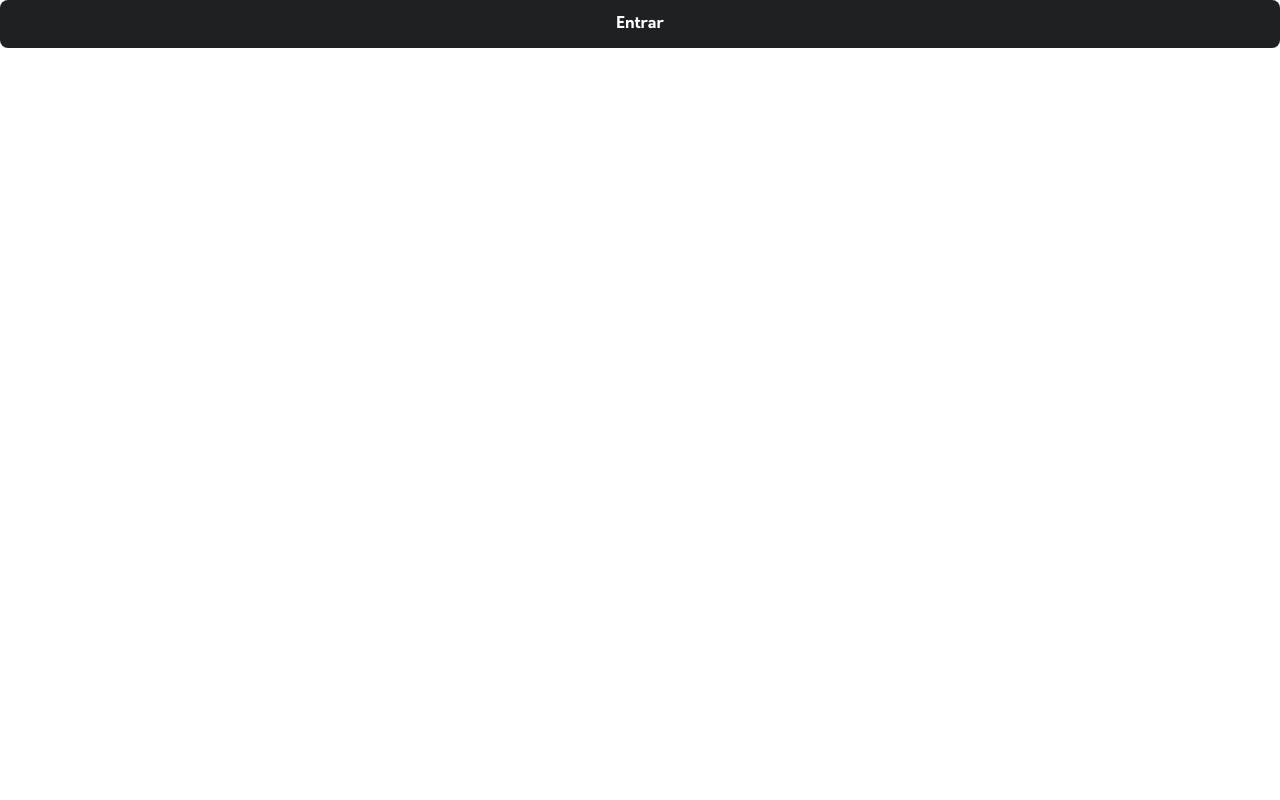
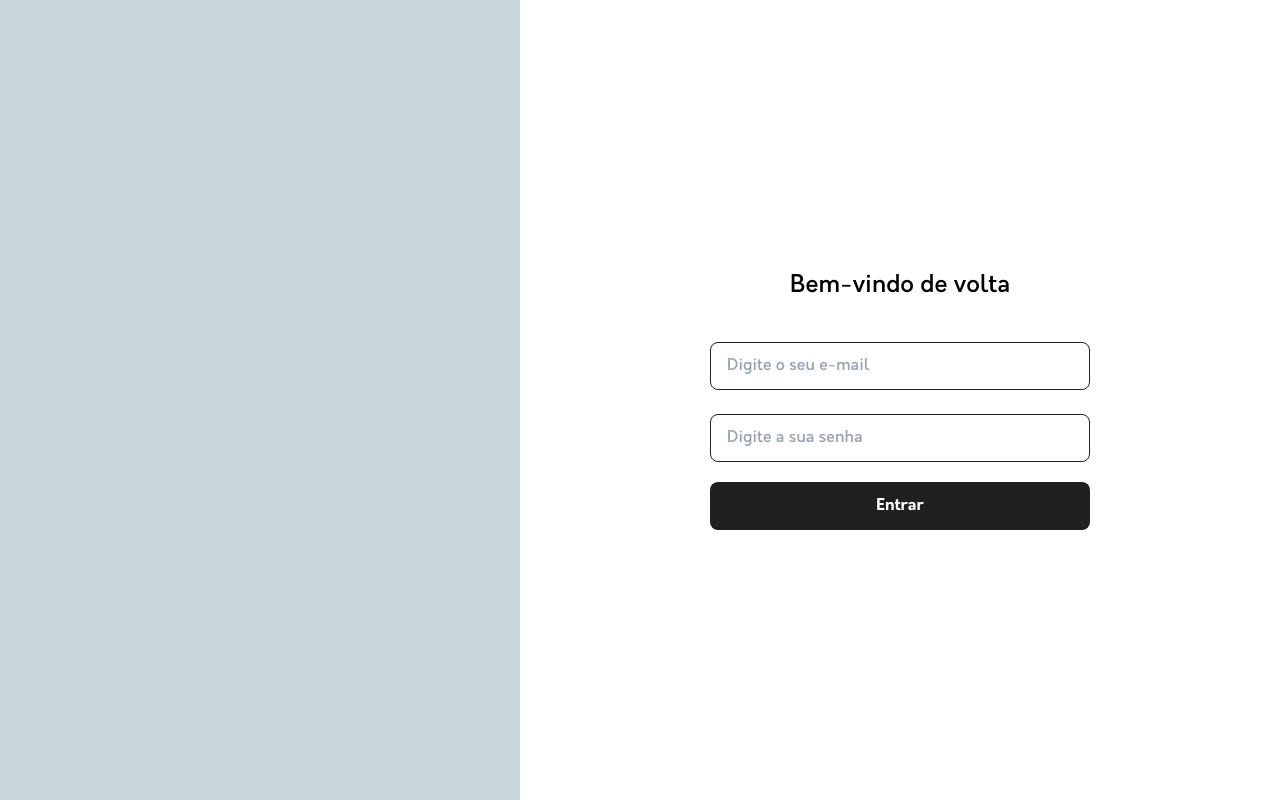
Before and after one commit to emanusantos/SGPP_FRONT, a React (Vite) app: page /login in a window 1280 px wide. Built offline with nearby package versions, Linux system fonts and the light colour scheme.

Commit message:
feat: setup first part of layout

```diff
--- /dev/null
+++ b/src/components/Input/index.tsx
@@ -0,0 +1,28 @@
+import { forwardRef } from "react";
+
+import { InputProps } from "./types";
+
+export const Input = forwardRef<HTMLInputElement, InputProps>(
+  ({ error, label, classes, ...props }, ref) => {
+    return (
+      <div>
+        <div className="relative">
+          {!!label && <p className="label">{label}</p>}
+          <input
+            ref={ref}
+            {...props}
+            className={`outline-none border border-primary h-12 rounded-lg p-4 w-full font-orkneyMd ${classes}`}
+          />
+        </div>
+
+        {!!error && (
+          <p className="ml-4 py-1 text-red-500 text-sm font-gilroyMd">
+            {error}
+          </p>
+        )}
+      </div>
+    );
+  }
+);
+
+Input.displayName = "Input";
--- /dev/null
+++ b/src/components/Input/types.ts
@@ -0,0 +1,7 @@
+import { InputHTMLAttributes } from "react";
+
+export interface InputProps extends InputHTMLAttributes<HTMLInputElement> {
+  error?: string;
+  label?: string;
+  classes?: string;
+}
--- a/src/components/index.ts
+++ b/src/components/index.ts
@@ -1 +1,2 @@
 export { Button } from "./Button";
+export { Input } from "./Input";
--- a/src/routes/Login/index.tsx
+++ b/src/routes/Login/index.tsx
@@ -1,5 +1,25 @@
-import { Button } from "@components";
+import { Button, Input } from "@components";
 
 export function Login() {
-  return <Button>Entrar</Button>;
+  return (
+    <div className="h-full w-full flex min-h-dvh">
+      <aside className="flex-grow bg-gray-dark" />
+
+      <main className="flex-grow flex justify-center items-center">
+        <div className="w-1/2 flex flex-col justify-center items-center">
+          <h1 className="pb-10 font-orkneyMd text-2xl text-black">
+            Bem-vindo de volta
+          </h1>
+
+          <div className="w-full flex flex-col gap-6">
+            <Input type="text" placeholder="Digite o seu e-mail" />
+
+            <Input type="password" placeholder="Digite a sua senha" />
+          </div>
+
+          <Button classes="mt-5">Entrar</Button>
+        </div>
+      </main>
+    </div>
+  );
 }
--- a/tailwind.config.js
+++ b/tailwind.config.js
@@ -11,7 +11,8 @@ export default {
       },
       colors: {
         primary: "#1E2022",
-        gray: "#F0F5F9",
+        "gray-dark": "#C9D6DE",
+        "gray-light": "#F0F5F9",
       },
     },
   },
```
